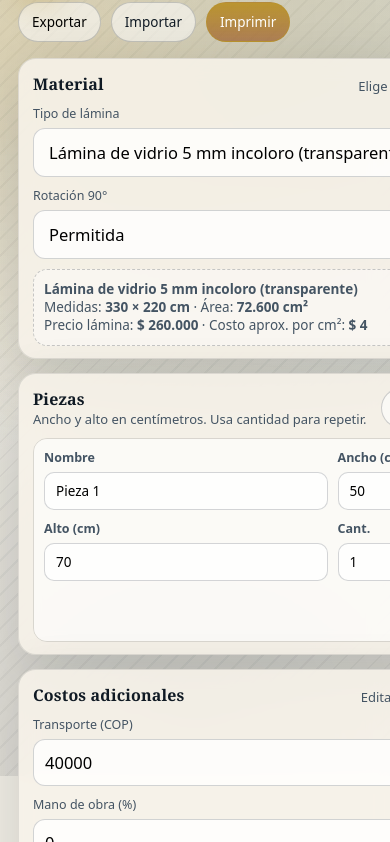
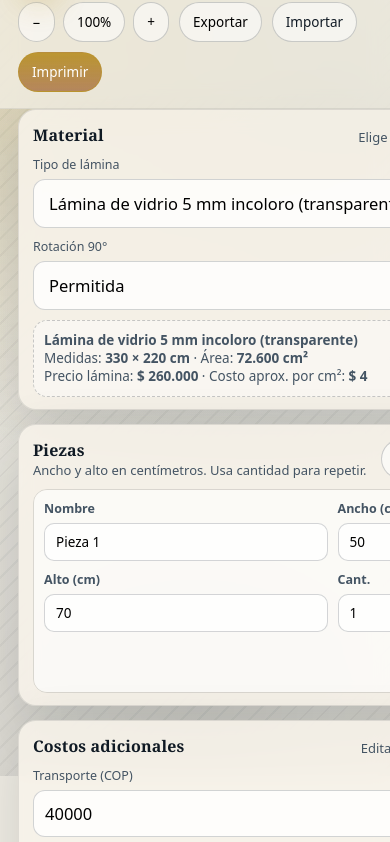
Before and after one commit to espinosagarciajhonedinson-droid/calculadora_vidrio_espejo, a website: page public/index.html in a window 390 px wide. Shown: the part 68-910 px from the top of the page. Drawn offline with Linux system fonts and the light colour scheme.

Commit message:
APK actualizado con zoom

```diff
--- a/public/app.css
+++ b/public/app.css
@@ -24,6 +24,7 @@ body{
   font-family: ui-sans-serif, system-ui, -apple-system, Segoe UI, Roboto, Helvetica, Arial, "Apple Color Emoji", "Segoe UI Emoji";
   font-size: 16.5px;
   -webkit-text-size-adjust: 100%;
+  -webkit-tap-highlight-color: transparent;
 }
 
 .bg{
@@ -81,12 +82,13 @@ body{
 
 .top-actions{ display:flex; gap:10px; align-items:center; }
 .hidden{ display:none !important; }
+.zoomctl{ display:flex; gap:8px; align-items:center; }
 
 .layout{
   display:grid;
   grid-template-columns: 1fr 1.12fr;
   gap: 18px;
-  padding: 0 18px 18px;
+  padding: 0 calc(18px + env(safe-area-inset-right)) calc(18px + env(safe-area-inset-bottom)) calc(18px + env(safe-area-inset-left));
 }
 
 .panel{ display:flex; flex-direction:column; gap: 14px; }
@@ -246,6 +248,12 @@ label.filelike input[type="file"]{
   align-items:center;
   justify-content:center;
 }
+.svg-zoom{
+  width: 100%;
+  height: 100%;
+  transform-origin: center center;
+  transition: transform .12s ease;
+}
 .legend-wrap{ margin-top: 10px; }
 .legend{
   display:flex;
@@ -326,6 +334,14 @@ label.filelike input[type="file"]{
 }
 
 @media (max-width: 720px){
+  .topbar{
+    position: sticky;
+    top: 0;
+    z-index: 5;
+    background: rgba(247,243,234,.68);
+    backdrop-filter: blur(10px);
+    border-bottom: 1px solid rgba(16,26,36,.08);
+  }
   .svg-host{ aspect-ratio: 1 / 1; min-height: 320px; }
   .tbl thead{ display:none; }
   .tbl tr{
@@ -353,12 +369,15 @@ label.filelike input[type="file"]{
     align-items:flex-end;
   }
   .tbl input{ min-width: 0; }
+  .kpi-grid{ grid-template-columns: 1fr; }
+  .footer{ flex-direction: column; gap: 6px; }
 }
 
 @media (max-width: 560px){
   .grid2{ grid-template-columns: 1fr; }
   .topbar{ flex-direction: column; align-items:flex-start; gap: 10px; }
   .top-actions{ flex-wrap: wrap; }
+  .svg-host{ min-height: 280px; }
 }
 
 @media (pointer: coarse){
--- a/public/app.js
+++ b/public/app.js
@@ -626,10 +626,14 @@ function renderOutputs(comp) {
   MODEL.selectedSheetIndex = clampInt(MODEL.selectedSheetIndex, 0, maxIdx);
   renderSheetSelect(comp.sheets, MODEL.selectedSheetIndex);
 
-  $("svgHost").innerHTML = buildSVG(comp, MODEL.selectedSheetIndex);
+  const host = $("svgHost");
+  host.innerHTML = `<div id="svgZoom" class="svg-zoom"></div>`;
+  $("svgZoom").innerHTML = buildSVG(comp, MODEL.selectedSheetIndex);
   renderLegend(comp, MODEL.selectedSheetIndex);
   renderKPIs(comp);
   renderTotals(comp);
+
+  applyZoomUI();
 }
 
 let renderQueued = false;
@@ -646,6 +650,24 @@ function renderAllFull() {
   renderPiecesTable(MODEL.pieces);
   wireTableEvents(); // bind once
   renderAll();
+}
+
+let ZOOM = 1;
+function setZoom(next) {
+  const z = Math.max(0.5, Math.min(3, next));
+  ZOOM = z;
+  const el = $("svgZoom");
+  if (el) el.style.transform = `scale(${ZOOM})`;
+  const btn = $("zoomReset");
+  if (btn) btn.textContent = `${Math.round(ZOOM * 100)}%`;
+}
+
+function applyZoomUI() {
+  // Ensure the wrapper exists and keeps current zoom after rerenders.
+  const el = $("svgZoom");
+  if (el) el.style.transform = `scale(${ZOOM})`;
+  const btn = $("zoomReset");
+  if (btn) btn.textContent = `${Math.round(ZOOM * 100)}%`;
 }
 
 // ---------- Events ----------
@@ -714,6 +736,10 @@ function wireStaticEvents() {
   });
 
   $("btnPrint").addEventListener("click", () => window.print());
+
+  $("zoomIn")?.addEventListener("click", () => setZoom(ZOOM + 0.1));
+  $("zoomOut")?.addEventListener("click", () => setZoom(ZOOM - 0.1));
+  $("zoomReset")?.addEventListener("click", () => setZoom(1));
 
   $("btnExport").addEventListener("click", async () => {
     const payload = {
@@ -927,6 +953,7 @@ function boot() {
 
   wireStaticEvents();
   renderAllFull();
+  setZoom(1);
 }
 
 boot();
--- a/public/index.html
+++ b/public/index.html
@@ -2,7 +2,7 @@
 <html lang="es" translate="no" class="notranslate">
   <head>
     <meta charset="UTF-8" />
-    <meta name="viewport" content="width=device-width,initial-scale=1" />
+    <meta name="viewport" content="width=device-width,initial-scale=1,minimum-scale=0.5,maximum-scale=5,user-scalable=yes,viewport-fit=cover" />
     <title>Optimizador de Cortes | Vidrio y Espejo</title>
     <meta name="google" content="notranslate" />
     <meta name="theme-color" content="#1f2a35" />
@@ -25,6 +25,11 @@
       </div>
         <div class="top-actions">
           <button id="btnInstall" class="btn btn-primary hidden" type="button" title="Instalar como app">Instalar</button>
+          <div class="zoomctl" aria-label="Zoom del plano">
+            <button id="zoomOut" class="btn btn-ghost" type="button" title="Reducir zoom">−</button>
+            <button id="zoomReset" class="btn btn-ghost" type="button" title="Zoom 100%">100%</button>
+            <button id="zoomIn" class="btn btn-ghost" type="button" title="Aumentar zoom">+</button>
+          </div>
           <button id="btnExport" class="btn btn-ghost" type="button" title="Exportar a JSON">Exportar</button>
           <label class="btn btn-ghost filelike" title="Importar JSON">
             Importar
```
Also changed, not shown: 1 other file. Lines whose indentation alone changed are shown as unchanged.
